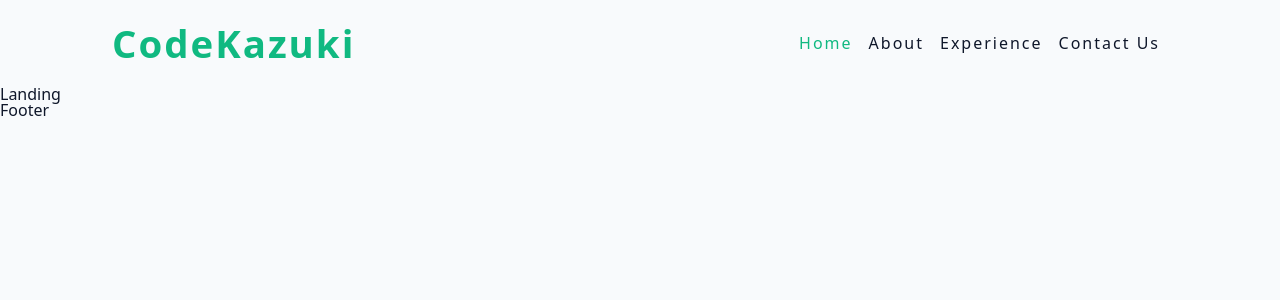
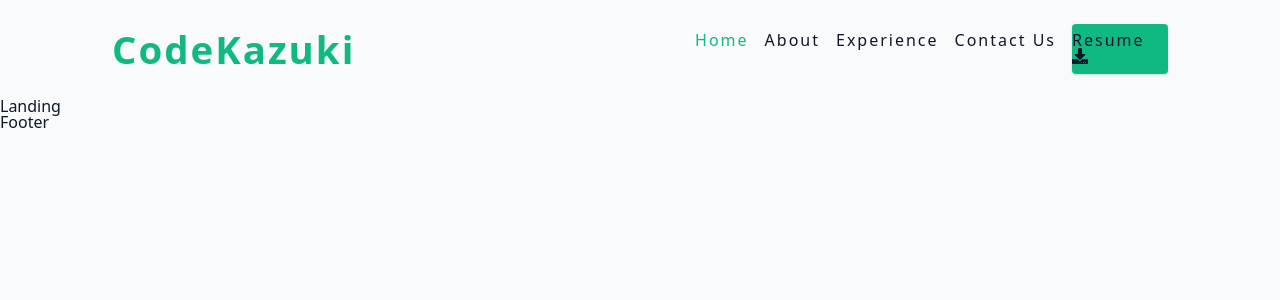
Before and after one commit to Codekazuki/devKazuki, a React (Vite) app: page / in a window 1280 px wide. Shown: the top 300 px of the page. Built offline with nearby package versions, Linux system fonts and the light colour scheme.

Commit message:
portfolio

```diff
--- a/package.json
+++ b/package.json
@@ -12,6 +12,7 @@
   "dependencies": {
     "react": "^18.3.1",
     "react-dom": "^18.3.1",
+    "react-icons": "^5.3.0",
     "react-router-dom": "^6.27.0"
   },
   "devDependencies": {
--- a/src/App.jsx
+++ b/src/App.jsx
@@ -39,6 +39,10 @@ const router = createBrowserRouter([
         path: "experience",
         element: <Experience />,
       },
+      {
+        path: "resume",
+        element: <Resume />,
+      },
     ],
   },
 ]);
--- a/src/components/Navbar.jsx
+++ b/src/components/Navbar.jsx
@@ -1,5 +1,5 @@
 import { NavLink } from "react-router-dom";
-
+import { FaDownload } from "react-icons/fa";
 const Navbar = () => {
   return (
     <div className='nav-center'>
@@ -20,6 +20,12 @@ const Navbar = () => {
         <NavLink to='contactus' className='nav-link'>
           Contact Us
         </NavLink>
+        <NavLink to='resume' className='nav-link btn'>
+          <span>Resume</span>
+          <span>
+            <FaDownload />
+          </span>
+        </NavLink>
       </div>
     </div>
   );
--- a/src/index.css
+++ b/src/index.css
@@ -148,7 +148,61 @@ ul {
   font-weight: 700;
   letter-spacing: 2px;
 }
+.btn {
+  cursor: pointer;
+  color: var(--white);
+  background: var(--primary-500);
+  border: transparent;
+  border-radius: var(--borderRadius);
+  letter-spacing: var(--letterSpacing);
+  padding: 0.375rem 0.75rem;
+  box-shadow: var(--shadow-1);
+  transition: var(--transition);
+  text-transform: capitalize;
+  display: inline-block;
+}
+.btn:hover {
+  background: var(--primary-700);
+  box-shadow: var(--shadow-3);
+}
+.btn {
+  cursor: pointer;
+  color: var(--white);
+  background: var(--primary-500);
+  border: transparent;
+  border-radius: var(--borderRadius);
+  letter-spacing: var(--letterSpacing);
+  padding: 0.375rem 0.75rem;
+  box-shadow: var(--shadow-1);
+  transition: var(--transition);
+  text-transform: capitalize;
+  display: inline-block;
+}
+.btn:hover {
+  background: var(--primary-700);
+  box-shadow: var(--shadow-3);
+}
 
+.btn {
+  cursor: pointer;
+  color: var(--white);
+  background: var(--primary-500);
+  border: transparent;
+  border-radius: var(--borderRadius);
+  letter-spacing: var(--letterSpacing);
+  padding: 0.375rem 0.75rem;
+  box-shadow: var(--shadow-1);
+  transition: var(--transition);
+  text-transform: capitalize;
+  display: inline-block;
+  max-width: 96px;
+}
+.btn:hover {
+  background: var(--primary-100);
+  color: #e2e8f0;
+  box-shadow: var(--shadow-2);
+  transform: scale(1.05);
+}
 .nav-links {
   display: flex;
   flex-direction: column;
--- a/src/pages/Resume.jsx
+++ b/src/pages/Resume.jsx
@@ -1,5 +1,5 @@
 const Resume = () => {
-  return <div>Resume</div>;
+  return <div>Resume </div>;
 };
 
 export default Resume;
```
Also changed, not shown: 1 other file (tests, documents, lock files or other folders).
